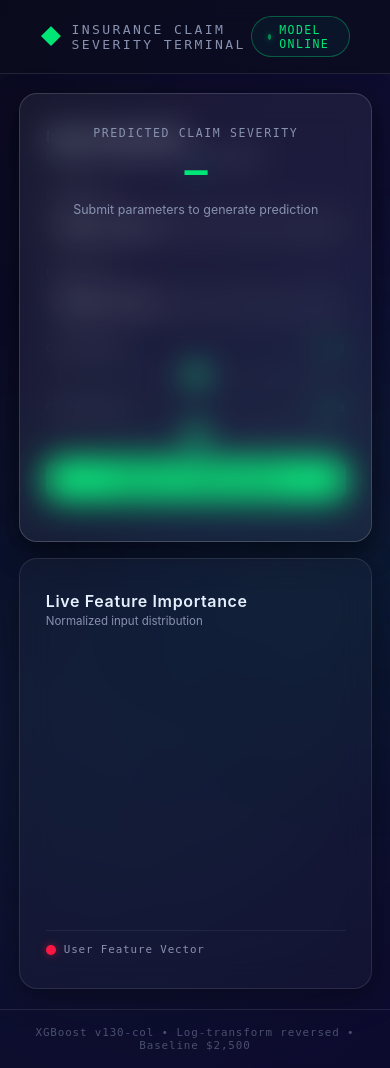
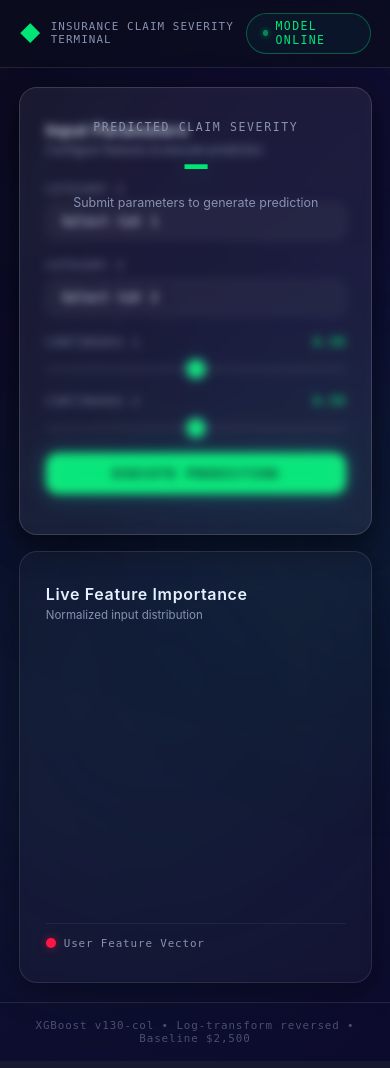
Before and after one commit to Aisensama/allstate-prediction-terminal, a Flask app: page / in a window 390 px wide. Run offline with Flask 3, Linux system fonts and the light colour scheme; parts of the project's set-up code (start-up, migrations or seed data) failed here and were passed over.

Commit message:
Adjust media query and enhance styles
Updated media query breakpoint and added styles for glass effect and top bar.

```diff
--- a/static/style.css
+++ b/static/style.css
@@ -356,7 +356,7 @@ select.glass-input option {
   .center-panel { grid-column: 2; grid-row: 1; }
   .radar-panel  { grid-column: 1 / -1; grid-row: 2; }
 }
-@media (max-width: 700px) {
+@media (max-width: 768px) {
   .grid {
     grid-template-columns: 1fr;
     padding: 1.2rem;
@@ -365,5 +365,15 @@ select.glass-input option {
   .input-panel, .center-panel, .radar-panel {
     grid-column: 1;
   }
+  .glass-card {
+    backdrop-filter: blur(5px);
+    -webkit-backdrop-filter: blur(5px);
+  }
+  .top-bar {
+    backdrop-filter: blur(5px);
+    -webkit-backdrop-filter: blur(5px);
+    padding: 0.8rem 1.2rem;
+  }
   .result-value { font-size: 2.4rem; }
+  .logo-text { font-size: 0.68rem; letter-spacing: 0.1em; }
 }
```
